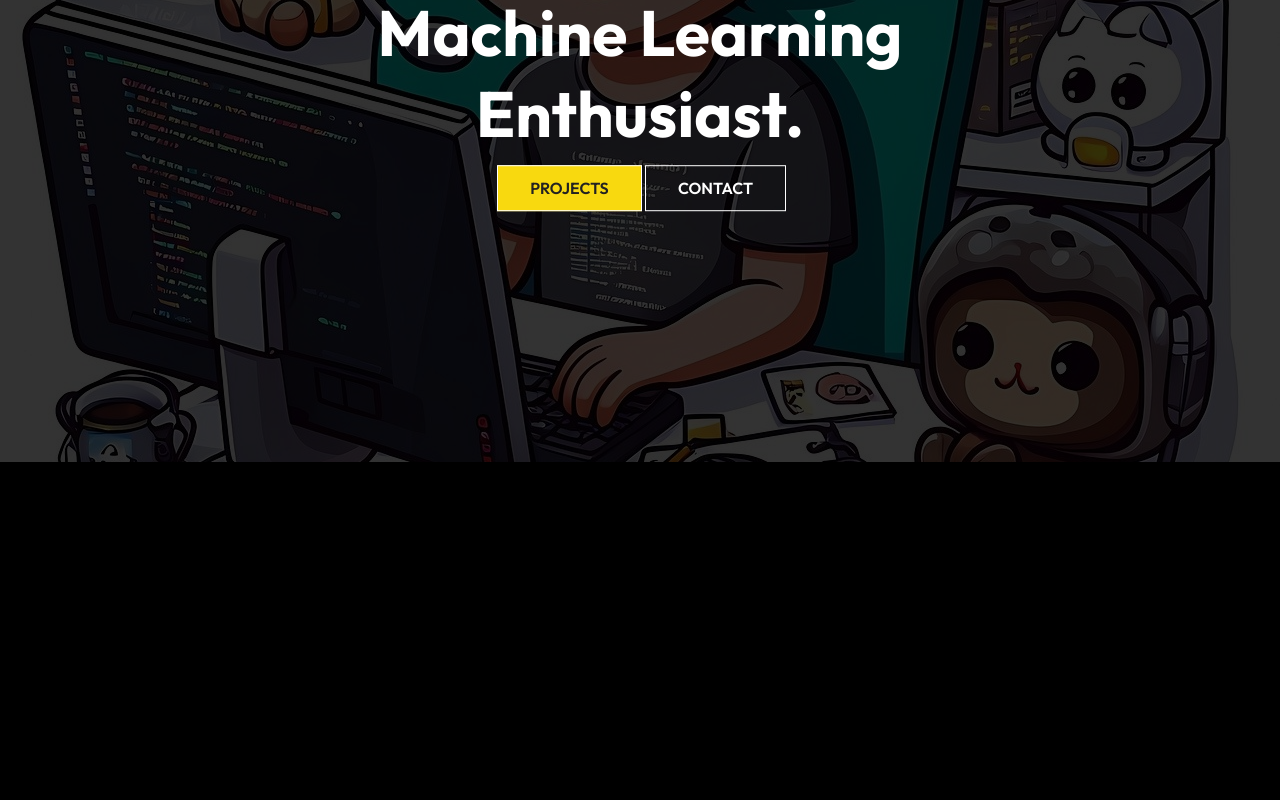
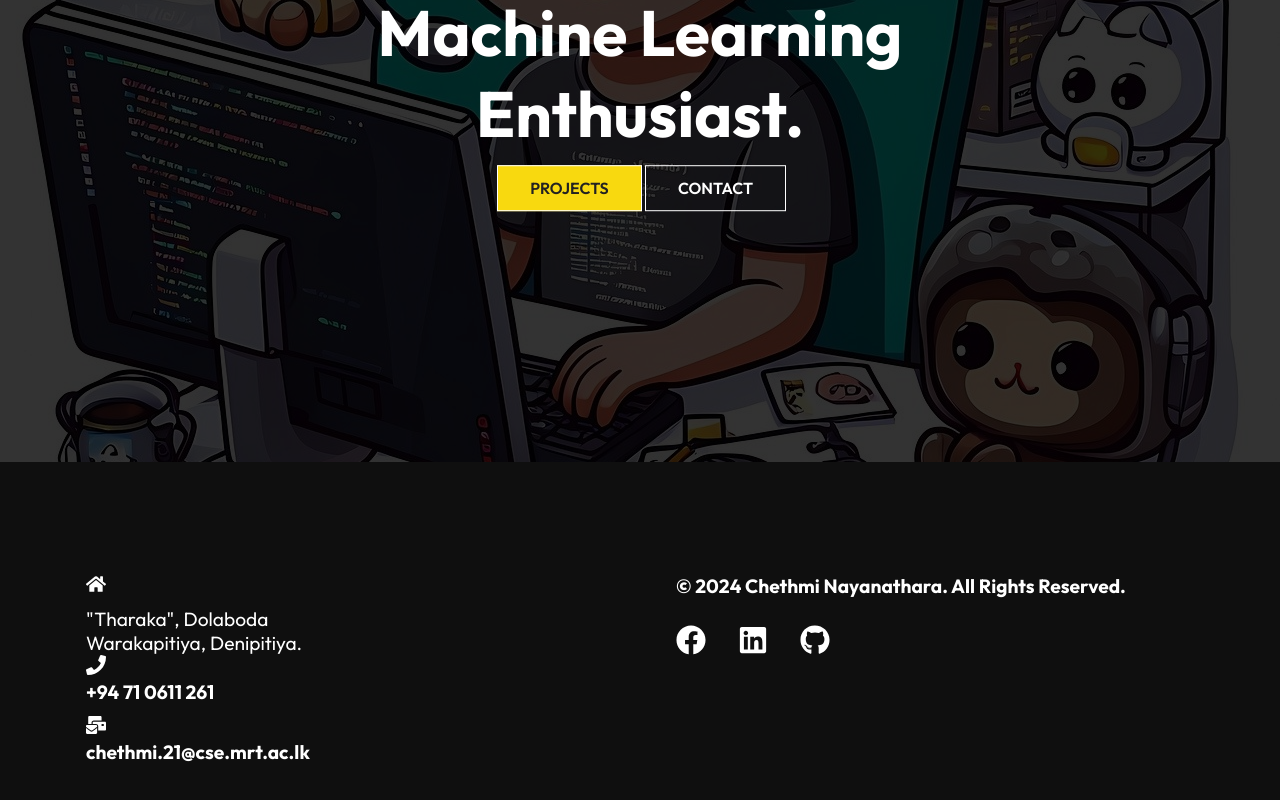
Before and after one commit to Nayanatharapmc/personal-portfolio, a React (Create React App) app: page / in a window 1280 px wide. Shown: the part 338-1138 px from the top of the page. Before the commit the page ends 804 px from the top, so only its background shows below. Built offline with nearby package versions, Linux system fonts and the light colour scheme.

Commit message:
footer section created

```diff
--- /dev/null
+++ b/src/components/Footer.js
@@ -0,0 +1,41 @@
+import "./FooterStyles.css";
+import React from 'react';
+import { FaFacebook, FaGithub, FaHome, FaMailBulk, FaPhone } from 'react-icons/fa';
+import { FaLinkedin } from "react-icons/fa6";
+
+const Footer = () => {
+  return (
+    <div className="footer">
+        <div className="footer-container">
+            <div className="left">
+                <div className="location">
+                    <FaHome size={20} style={{color:'#fff', marginRight:'2rem'}} />
+                </div>
+                <div>
+                    <p>"Tharaka", Dolaboda</p>
+                    <p>Warakapitiya, Denipitiya.</p>
+                </div>
+                <div className="phone">
+                    <h4><FaPhone size={20} style={{color:'#fff', marginRight:'2rem'}} />
+                    <p>+94 71 0611 261</p></h4>
+                </div>
+                <div className="email">
+                    <h4><FaMailBulk size={20} style={{color:'#fff', marginRight:'2rem'}} />
+                    <p>chethmi.21@cse.mrt.ac.lk</p></h4>
+                </div>
+
+            </div>
+            <div className="right">
+                <h4>© 2024 Chethmi Nayanathara. All Rights Reserved.</h4>
+                <div className="social">
+                    <FaFacebook size={30} style={{color:'#fff', marginRight:'2rem'}} />
+                    <FaLinkedin size={30} style={{color:'#fff', marginRight:'2rem'}} />
+                    <FaGithub size={30} style={{color:'#fff', marginRight:'2rem'}} />
+                </div>
+            </div>
+        </div>
+    </div>
+  )
+}
+
+export default Footer;
--- /dev/null
+++ b/src/components/FooterStyles.css
@@ -0,0 +1,57 @@
+.footer{
+    width:100%;
+    padding: 6rem 0;
+    background-color: rgba(19, 19, 19, 0.8);
+}
+
+.footer-container{
+    max-width: 1140px;
+    margin: auto;
+    display: grid;
+    grid-template-columns: repeat(2, 1fr);
+    grid-gap: 40px;
+}
+
+.left{
+    height: 100%;
+    max-width: 100%;
+    display: flex;
+    flex-direction: column;
+    padding: 1rem;
+}
+
+.location{
+    display: flex;
+    margin-bottom: 0.8rem;
+}
+
+.location p{
+    line-height: 30px;
+}
+
+.right{
+    height:100%;
+    max-width: 100%;
+    display: flex;
+    flex-direction: column;
+    padding: 1rem;
+}
+
+.social{
+    margin-top: 1rem;
+}
+
+h4{
+    font-size: 1.2rem;
+    padding-bottom: 0.7rem;
+}
+
+p{
+    font-size: 1.2rem;
+}
+
+@media screen and (max-width: 640px){
+    .footer-container{
+        grid-template-columns: 1fr;
+    }
+}
--- a/src/routes/Home.js
+++ b/src/routes/Home.js
@@ -1,12 +1,14 @@
 import React from 'react';
 import Navbar from '../components/Navbar';
 import Heroimg from '../components/Heroimg';
+import Footer from '../components/Footer';
 
 const Home = () => {
     return (
         <div>
             <Navbar />
             <Heroimg />
+            <Footer />
         </div>
     );
 }
```
